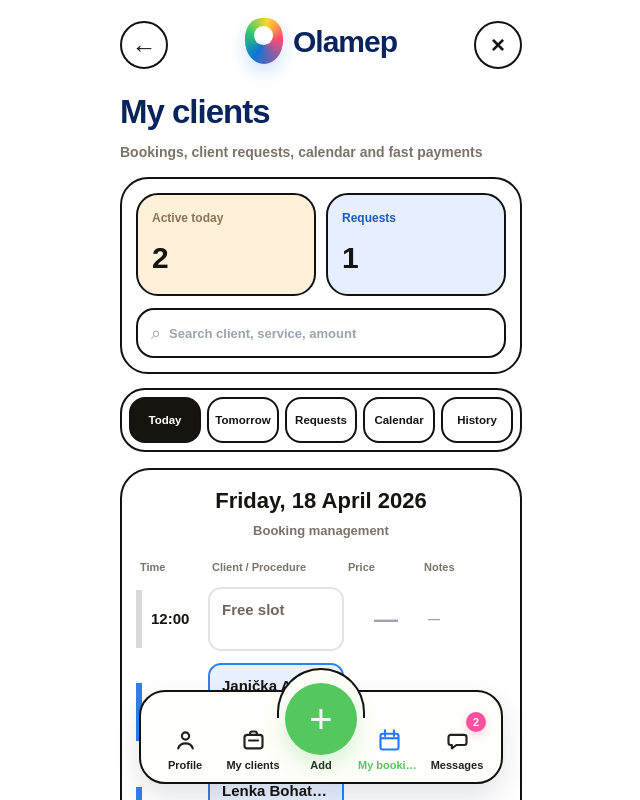
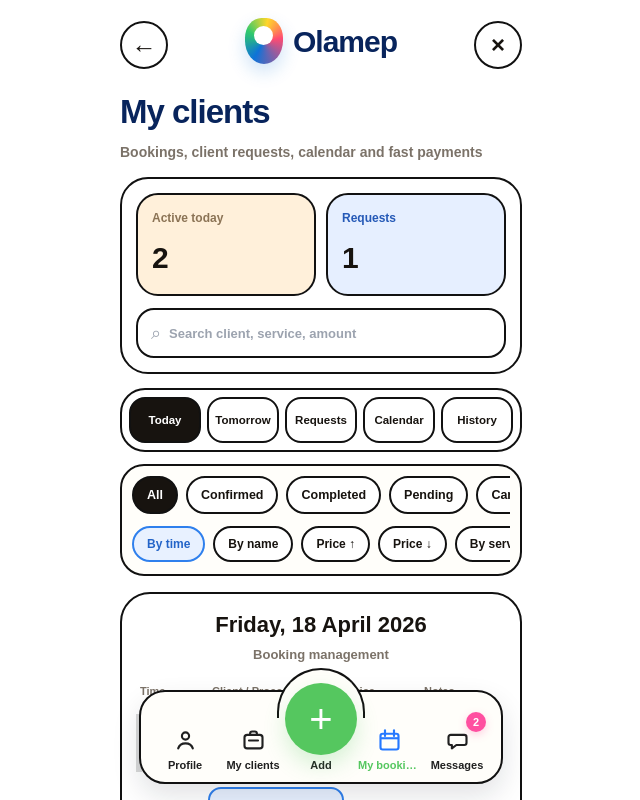
Before and after one commit to bellasalon4u-source/mapbookapp, a Next.js app: page /bookings/clients in a window 1280 px wide. Shown: the top 800 px of the page, without its empty margins (319-959 px from the left). Built offline with nearby package versions, Linux system fonts and the light colour scheme.

Commit message:
Improve provider clients filters and sorting

```diff
--- a/app/bookings/clients/page.tsx
+++ b/app/bookings/clients/page.tsx
@@ -21,6 +21,9 @@ import {
 type ProviderView = 'today' | 'tomorrow' | 'requests' | 'calendar' | 'history';
 type SlotStatus = 'free' | 'confirmed' | 'completed' | 'cancelled' | 'blocked' | 'pending';
 type ContactMode = 'full' | 'quick';
+
+type FilterKey = 'all' | SlotStatus;
+type SortKey = 'time' | 'name' | 'priceAsc' | 'priceDesc' | 'procedure';
 
 type ProviderSlot = {
   id: string;
@@ -518,10 +521,8 @@ const pageTexts: Record<
     procedure: 'الخدمة',
     status: 'الحالة',
     contacts: 'جهات الاتصال',
-    fullContactInfo:
-      'عميل مسجل ومؤكد من الطرفين. كل طرق التواصل متاحة.',
-    quickContactInfo:
-      'حجز سريع. متاح فقط شات Olamep الداخلي حتى التسجيل الكامل.',
+    fullContactInfo: 'عميل مسجل ومؤكد من الطرفين. كل طرق التواصل متاحة.',
+    quickContactInfo: 'حجز سريع. متاح فقط شات Olamep الداخلي حتى التسجيل الكامل.',
     call: 'اتصال',
     whatsapp: 'WhatsApp',
     internalChat: 'رسالة في الشات',
@@ -673,6 +674,35 @@ function money(value: number) {
   return `£${Number(value || 0).toFixed(0)}`;
 }
 
+function getFilterLabel(
+  filter: FilterKey,
+  text: ReturnType<typeof getTexts>,
+  language: AppLanguage
+) {
+  if (filter === 'all') return language === 'RU' ? 'Все' : 'All';
+  return getSlotStatusLabel(filter, text);
+}
+
+function getSortLabel(sort: SortKey, language: AppLanguage) {
+  const ru: Record<SortKey, string> = {
+    time: 'По времени',
+    name: 'По имени',
+    priceAsc: 'Цена ↑',
+    priceDesc: 'Цена ↓',
+    procedure: 'По процедуре',
+  };
+
+  const en: Record<SortKey, string> = {
+    time: 'By time',
+    name: 'By name',
+    priceAsc: 'Price ↑',
+    priceDesc: 'Price ↓',
+    procedure: 'By service',
+  };
+
+  return language === 'RU' ? ru[sort] : en[sort];
+}
+
 function getSlotStatusLabel(status: SlotStatus, text: ReturnType<typeof getTexts>) {
   if (status === 'confirmed') return text.confirmed;
   if (status === 'completed') return text.completed;
@@ -680,6 +710,62 @@ function getSlotStatusLabel(status: SlotStatus, text: ReturnType<typeof getTexts
   if (status === 'pending') return text.pending;
   if (status === 'blocked') return text.blocked;
   return text.free;
+}
+
+function getFilterStyle(filter: FilterKey, active: boolean) {
+  if (!active) {
+    return {
+      background: '#ffffff',
+      color: '#17130f',
+      border: '#111111',
+    };
+  }
+
+  if (filter === 'confirmed') {
+    return {
+      background: '#e3f8ea',
+      color: '#1f8c3f',
+      border: '#55c75f',
+    };
+  }
+
+  if (filter === 'completed') {
+    return {
+      background: '#e8f1ff',
+      color: '#2364c8',
+      border: '#2f80ed',
+    };
+  }
+
+  if (filter === 'cancelled' || filter === 'blocked') {
+    return {
+      background: '#ffe1e7',
+      color: '#cf3344',
+      border: '#ff5a6b',
+    };
+  }
+
+  if (filter === 'pending') {
+    return {
+      background: '#fff3d6',
+      color: '#ad7200',
+      border: '#f0b429',
+    };
+  }
+
+  if (filter === 'free') {
+    return {
+      background: '#f4f4f4',
+      color: '#6f675f',
+      border: '#cfcfcf',
+    };
+  }
+
+  return {
+    background: '#17130f',
+    color: '#ffffff',
+    border: '#111111',
+  };
 }
 
 function getSlotStyle(status: SlotStatus) {
@@ -905,6 +991,8 @@ export default function ProviderClientsPage() {
   const [language, setLanguage] = useState<AppLanguage>(getSavedLanguage());
   const [bookings, setBookings] = useState<BookingItem[]>(getBookings());
   const [activeView, setActiveView] = useState<ProviderView>('today');
+  const [activeFilter, setActiveFilter] = useState<FilterKey>('all');
+  const [sortKey, setSortKey] = useState<SortKey>('time');
   const [search, setSearch] = useState('');
   const [slots, setSlots] = useState<ProviderSlot[]>([]);
   const [selectedSlotId, setSelectedSlotId] = useState<string | null>(null);
@@ -964,20 +1052,33 @@ export default function ProviderClientsPage() {
       source = source.filter((slot) => slot.status === 'completed' || slot.status === 'cancelled');
     }
 
+    if (activeFilter !== 'all') {
+      source = source.filter((slot) => slot.status === activeFilter);
+    }
+
     const q = search.trim().toLowerCase();
 
-    if (!q) return source;
-
-    return source.filter((slot) => {
+    if (q) {
+      source = source.filter((slot) => {
         return (
           slot.clientName.toLowerCase().includes(q) ||
           slot.serviceName.toLowerCase().includes(q) ||
           String(slot.price).includes(q) ||
           slot.notes.toLowerCase().includes(q) ||
-        slot.paymentMethod.toLowerCase().includes(q)
+          slot.paymentMethod.toLowerCase().includes(q) ||
+          slot.time.toLowerCase().includes(q)
         );
       });
-  }, [activeView, search, slots]);
+    }
+
+    return [...source].sort((a, b) => {
+      if (sortKey === 'name') return a.clientName.localeCompare(b.clientName);
+      if (sortKey === 'procedure') return a.serviceName.localeCompare(b.serviceName);
+      if (sortKey === 'priceAsc') return a.price - b.price;
+      if (sortKey === 'priceDesc') return b.price - a.price;
+      return a.time.localeCompare(b.time);
+    });
+  }, [activeFilter, activeView, search, slots, sortKey]);
 
   const activeTodayCount = slots.filter(
     (slot) => slot.status === 'confirmed' || slot.status === 'pending'
@@ -1068,6 +1169,18 @@ export default function ProviderClientsPage() {
     setDraggingSlotId(null);
   };
 
+  const filterOptions: FilterKey[] = [
+    'all',
+    'confirmed',
+    'completed',
+    'pending',
+    'cancelled',
+    'blocked',
+    'free',
+  ];
+
+  const sortOptions: SortKey[] = ['time', 'name', 'priceAsc', 'priceDesc', 'procedure'];
+
   return (
     <>
       <main
@@ -1280,6 +1393,89 @@ export default function ProviderClientsPage() {
                   </button>
                 );
               })}
+            </div>
+          </section>
+
+          <section style={{ marginTop: 12 }}>
+            <div
+              style={{
+                borderRadius: 24,
+                border: '2px solid #111111',
+                background: '#fffefa',
+                padding: 10,
+              }}
+            >
+              <div
+                style={{
+                  display: 'flex',
+                  gap: 8,
+                  overflowX: 'auto',
+                  paddingBottom: 6,
+                }}
+              >
+                {filterOptions.map((filter) => {
+                  const active = activeFilter === filter;
+                  const style = getFilterStyle(filter, active);
+
+                  return (
+                    <button
+                      key={filter}
+                      type="button"
+                      onClick={() => setActiveFilter(filter)}
+                      style={{
+                        flexShrink: 0,
+                        minHeight: 38,
+                        borderRadius: 999,
+                        border: `2px solid ${style.border}`,
+                        background: style.background,
+                        color: style.color,
+                        padding: '0 13px',
+                        fontSize: 12.5,
+                        fontWeight: 900,
+                        cursor: 'pointer',
+                      }}
+                    >
+                      {getFilterLabel(filter, text, language)}
+                    </button>
+                  );
+                })}
+              </div>
+
+              <div
+                style={{
+                  marginTop: 6,
+                  display: 'flex',
+                  gap: 8,
+                  overflowX: 'auto',
+                  paddingBottom: 2,
+                }}
+              >
+                {sortOptions.map((sort) => {
+                  const active = sortKey === sort;
+
+                  return (
+                    <button
+                      key={sort}
+                      type="button"
+                      onClick={() => setSortKey(sort)}
+                      style={{
+                        flexShrink: 0,
+                        minHeight: 36,
+                        borderRadius: 999,
+                        border: active ? '2px solid #2f80ed' : '2px solid #111111',
+                        background: active ? '#e8f1ff' : '#ffffff',
+                        color: active ? '#2364c8' : '#17130f',
+                        padding: '0 13px',
+                        fontSize: 12,
+                        fontWeight: 900,
+                        cursor: 'pointer',
+                      }}
+                    >
+                      {getSortLabel(sort, language)}
+                    </button>
+                  );
+                })}
+              </div>
             </div>
           </section>
 
```
Lines whose indentation alone changed are shown as unchanged.
